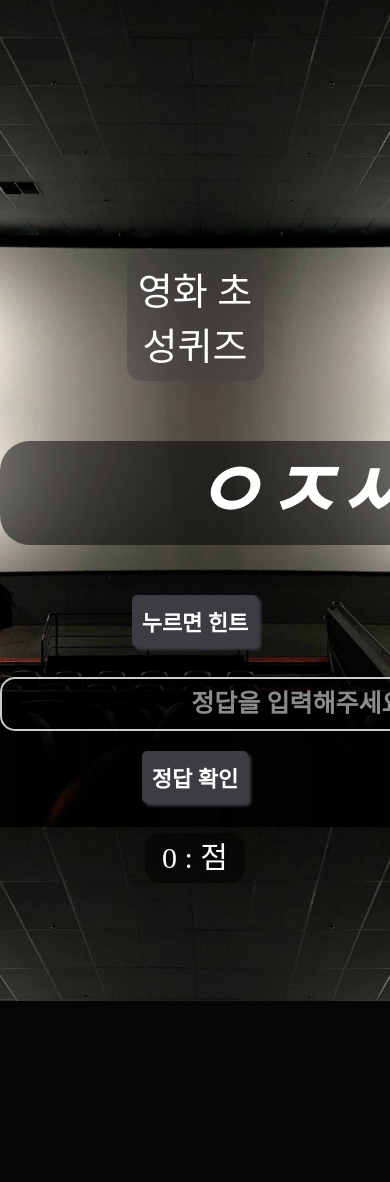
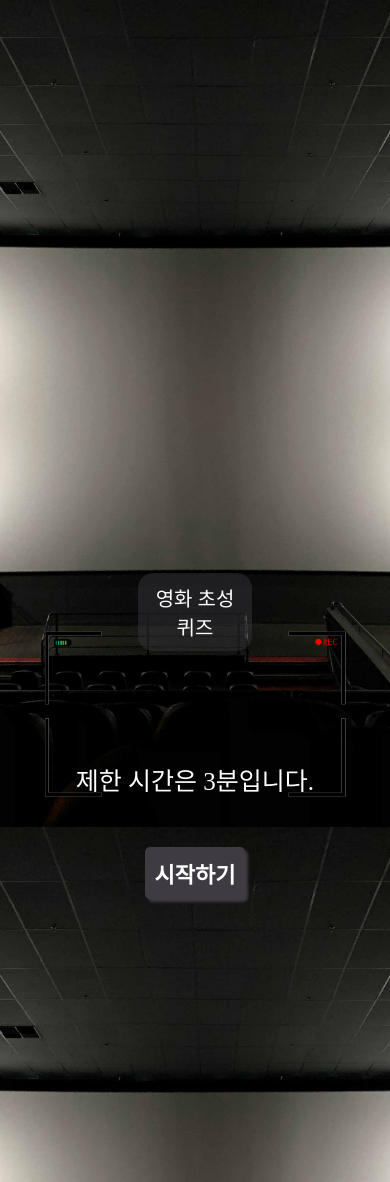
Before and after one commit to audgns722/webs2024, a PHP site: page /javascript/quiz/quizMovie.html in a window 390 px wide; the page is wider, and only the part inside the window is pictured. Shown: the part 1705-2887 px from the top of that part. Before the commit the page ends 2706 px from the top of that part, so only its background shows below. Run offline with PHP 8.4, Linux system fonts and the light colour scheme; some libraries are stand-ins or nearby versions; some web fonts are replaced.

Commit message:
230925
반응형처리

```diff
--- a/javascript/quiz/assets/css/movie.css
+++ b/javascript/quiz/assets/css/movie.css
@@ -35,7 +50,7 @@ body {
 .quiz__wrap {
     top: 0;
     left: 0;
-    margin-top: 5%;
+    margin-top: 13%;
     width: 100%;
     height: 100%;
     display: flex;
@@ -63,11 +78,15 @@ body {
 
 .background {
     position: absolute;
-    width: 100%;
-    height: 100%;
+    width: 90%;
+    height: 90%;
     background-image: url(../img/moviebg.png);
     background-size: contain;
     background-repeat: no-repeat;
+    background-position: center center;
+    top: 40%;
+    left: 50%;
+    transform: translate(-50%, -50%);
     animation: blink 0.7s infinite; /* 1초 간격으로 애니메이션을 반복함 */
 
 }
@@ -87,6 +106,69 @@ body {
     /* padding: 100px 0; */
     margin-top: 250px;
 }
+
+#header__start {
+    width: 100%;
+    height: 700px;
+    margin-top: 200px;
+    color: white;
+    font-size: 60px;
+    text-align: center;
+    position: relative;
+}
+.start h2 {
+    padding: 10px;
+    width: 30%;
+    font-size: 38px;
+    background-color: #3e3b4368;
+    color: #fff;
+    border-radius: 15px;
+    text-align: center;
+    font-weight: 500;
+}
+.start__bg {
+    position: absolute;
+    width: 80%;
+    height: 80%;
+    background-image: url(../img/moviebg.png);
+    background-size: contain;
+    background-repeat: no-repeat;
+    background-position: center center;
+    top: 33%;
+    left: 50%;
+    transform: translate(-50%, -50%);
+}
+.start p {
+    margin-top: 8%;
+    font-size: 45px;
+}
+.start__btn {
+    margin-top: 50px;
+    font-size: 22px;
+    border-radius: 5px;
+    padding: 10px 10px;
+    background-color: #3E3B43;
+    color: #fff;
+    font-weight: 800;
+    border: none;
+    cursor: pointer;
+    box-shadow: 3px 3px 3px #3E3B43;
+    transition: all 0.3;
+
+}
+.start__btn:hover {
+    margin-top: 50px;
+    font-size: 22px;
+    border-radius: 5px;
+    padding: 10px 10px;
+    background-color: #331c59;
+    color: #ffffff;
+    font-weight: 800;
+    border: none;
+    cursor: pointer;
+    box-shadow: 3px 3px 3px #3E3B43;
+}
+
 .userScore {
     width: 100%;
     height: 100px;
@@ -120,7 +202,6 @@ body {
     background-repeat: no-repeat;
     background-position: center center; */
     margin-top: 60px;
-    padding-right: 15px;
     width: 600px;
     font-size: 500%;
     line-height: 1.3;
@@ -306,3 +416,90 @@ body {
     text-align: center;
     color: #fff;
 }
+@media (max-width : 980px) {
+    .start h2 {
+        font-size: 28px;
+        margin-top: 100px;
+    }
+    .start p {
+        font-size: 40px;
+        margin-top: 100px;
+    }
+    .skip__btn {
+        bottom: -40px;
+        right: 45px;
+        font-size: 16px;
+    }
+    .skip__btn:hover {
+        bottom: -40px;
+        right: 45px;
+        font-size: 16px;
+    }
+    .next__btn {
+        bottom: -85px;
+        right: 45px;
+        font-size: 16px;
+    }
+    .next__btn:hover {
+        bottom: -85px;
+        right: 45px;
+        font-size: 16px;
+    }
+    .header__title {
+        margin-top: 105px;
+    }
+    .header__title p {
+        font-size: 35px;
+    }
+    .quiz__question {
+        font-size: 400%;
+        width: 60%;
+    }
+    .hint .hint__text {
+        font-size: 16px;
+        width: 60%;
+    }
+    .quiz__input input {
+        width: 60%;
+    }
+    .answer__text {
+        width: 60%;
+    }
+    .quiz__timer > input[type=text] {
+        font-size: 30px;
+        padding: 0 10px;
+    }
+}
+@media (max-width : 850px) {
+    .quiz__question {
+        font-size: 300%;
+
+    }
+    .header__title {
+        margin-top: 105px;
+    }
+    .header__title p {
+        font-size: 30px;
+    }
+}
+@media (max-width : 720px) {
+    .start h2 {
+        font-size: 20px;
+        margin-top: 140px;
+    }
+    .start p {
+        font-size: 25px;
+        margin-top: 110px;
+    }
+    .header__title p {
+        font-size: 25px;
+    }
+    .quiz__question {
+        font-size: 200%;
+        width: 60%;
+    }
+    .hint .hint__text {
+        font-size: 16px;
+        width: 60%;
+    }
+}
--- a/javascript/quiz/quizMovie.html
+++ b/javascript/quiz/quizMovie.html
@@ -1,5 +1,6 @@
 <!DOCTYPE html>
 <html lang="ko">
+
 <head>
     <meta charset="UTF-8">
     <meta name="viewport" content="width=device-width, initial-scale=1.0">
@@ -31,6 +32,7 @@
         }
     </style>
 </head>
+
 <body>
     <header id="header">
         <div id="header__inner" class="none">
@@ -38,7 +40,6 @@
             <h3 class="ranking"></h3>
             <p class="userScore"></p>
         </div>
-    </header>
         <section id="img" class="parallax__item">
             <div class="parallax__item__img-container">
                 <div class="box">
@@ -51,8 +52,21 @@
                 </div>
             </div>
         </section>
+    </header>
+
     <main id="main">
         <div class="quiz__wrap">
+            <div id="header__start">
+                <div class="container">
+                    <div class="start__bg">
+                        <div class="start">
+                            <h2>영화 초성퀴즈</h2>
+                            <p>제한 시간은 3분입니다.</p>
+                            <button class="start__btn">시작하기</button>
+                        </div>
+                    </div>
+                </div>
+            </div>
         </div>
     </main>
     <script src="https://cdnjs.cloudflare.com/ajax/libs/gsap/3.12.2/gsap.min.js"></script>
@@ -78,134 +92,140 @@
         // 선택자
         const quizWrap = document.querySelector(".quiz__wrap");
         let totalScore = 0;
+        const Start = document.querySelector("#header__start");
+        const quizStBtn = document.querySelector(".start__btn");
+
+
+
+
 
         // 문제 정보
         const quiz = [
             {
-                infoTitle : "영화 초성퀴즈",
-                infoQuestion : "ㅇㅈㅆ",
-                infoHint : "충치가 몇개냐? 나 전당포한다. 금이빨 빼고 모조리 씹어먹어줄게",
-                infoAnswer : "아저씨",
+                infoTitle: "영화 초성퀴즈",
+                infoQuestion: "ㅇㅈㅆ",
+                infoHint: "충치가 몇개냐? 나 전당포한다. 금이빨 빼고 모조리 씹어먹어줄게",
+                infoAnswer: "아저씨",
             },
             {
-                infoTitle : "영화 초성퀴즈",
-                infoQuestion : "ㅇㅅㅌ",
-                infoHint : "구조신호 따따따 따 따 따 따따따",
-                infoAnswer : "엑시트",
+                infoTitle: "영화 초성퀴즈",
+                infoQuestion: "ㅇㅅㅌ",
+                infoHint: "구조신호 따따따 따 따 따 따따따",
+                infoAnswer: "엑시트",
             },
             {
-                infoTitle : "영화 초성퀴즈",
-                infoQuestion : "ㅇㅌㅅㅌㄹ",
-                infoHint : "크리스토퍼 놀란 감독, 우주여행, ",
-                infoAnswer : "인터스텔라",
+                infoTitle: "영화 초성퀴즈",
+                infoQuestion: "ㅇㅌㅅㅌㄹ",
+                infoHint: "크리스토퍼 놀란 감독, 우주여행, ",
+                infoAnswer: "인터스텔라",
             },
             {
-                infoTitle : "영화 초성퀴즈",
-                infoQuestion : "ㅇㅅ",
-                infoHint : "일제강점기, 사람들한테서 잊혀지겠죠? 미안합니다...",
-                infoAnswer : "암살",
+                infoTitle: "영화 초성퀴즈",
+                infoQuestion: "ㅇㅅ",
+                infoHint: "일제강점기, 사람들한테서 잊혀지겠죠? 미안합니다...",
+                infoAnswer: "암살",
             },
             {
-                infoTitle : "영화 초성퀴즈",
-                infoQuestion : "ㅌㅉ",
-                infoHint : "싸늘하다. 가슴에 비수가 날라와 꽂히다...",
-                infoAnswer : "타짜",
+                infoTitle: "영화 초성퀴즈",
+                infoQuestion: "ㅌㅉ",
+                infoHint: "싸늘하다. 가슴에 비수가 날라와 꽂히다...",
+                infoAnswer: "타짜",
             },
             {
-                infoTitle : "영화 초성퀴즈",
-                infoQuestion : "ㅎㅇㄷ",
-                infoHint : "부산, 설경구 하지원 이민기",
-                infoAnswer : "해운대",
+                infoTitle: "영화 초성퀴즈",
+                infoQuestion: "ㅎㅇㄷ",
+                infoHint: "부산, 설경구 하지원 이민기",
+                infoAnswer: "해운대",
             },
             {
-                infoTitle : "영화 초성퀴즈",
-                infoQuestion : "ㅇㄷㅂㅇ",
-                infoHint : "누구냐 넌?, 산낙지 군만두",
-                infoAnswer : "올드보이",
+                infoTitle: "영화 초성퀴즈",
+                infoQuestion: "ㅇㄷㅂㅇ",
+                infoHint: "누구냐 넌?, 산낙지 군만두",
+                infoAnswer: "올드보이",
             },
             {
-                infoTitle : "영화 초성퀴즈",
-                infoQuestion : "ㅇㄴㅅㄹ",
-                infoHint : "달구지, 소로 농사짓는 할아버지",
-                infoAnswer : "워낭소리",
+                infoTitle: "영화 초성퀴즈",
+                infoQuestion: "ㅇㄴㅅㄹ",
+                infoHint: "달구지, 소로 농사짓는 할아버지",
+                infoAnswer: "워낭소리",
             },
             {
-                infoTitle : "영화 초성퀴즈",
-                infoQuestion : "ㅇㅋㅌㄷㅁㄱ",
-                infoHint : "6.25전쟁, 야아~ 눈이다야~, 근데있잖어 쟈들하고 친구나?",
-                infoAnswer : "웰컴투동막골",
+                infoTitle: "영화 초성퀴즈",
+                infoQuestion: "ㅇㅋㅌㄷㅁㄱ",
+                infoHint: "6.25전쟁, 야아~ 눈이다야~, 근데있잖어 쟈들하고 친구나?",
+                infoAnswer: "웰컴투동막골",
             },
             {
-                infoTitle : "영화 초성퀴즈",
-                infoQuestion : "ㅊㅈㅎㄱㅈㅆ",
-                infoHint : "이영애 최민식 주연, 너나 잘하세요",
-                infoAnswer : "친절한금자씨",
+                infoTitle: "영화 초성퀴즈",
+                infoQuestion: "ㅊㅈㅎㄱㅈㅆ",
+                infoHint: "이영애 최민식 주연, 너나 잘하세요",
+                infoAnswer: "친절한금자씨",
             },
             {
-                infoTitle : "영화 초성퀴즈",
-                infoQuestion : "ㅇㅂㅌ",
-                infoHint : "인류의 마지막 희망, 행성 판도라!, 나비족",
-                infoAnswer : "아바타",
+                infoTitle: "영화 초성퀴즈",
+                infoQuestion: "ㅇㅂㅌ",
+                infoHint: "인류의 마지막 희망, 행성 판도라!, 나비족",
+                infoAnswer: "아바타",
             },
             {
-                infoTitle : "영화 초성퀴즈",
-                infoQuestion : "ㅇㅇㅇㅁ",
-                infoHint : "",
-                infoAnswer : "아이언맨",
+                infoTitle: "영화 초성퀴즈",
+                infoQuestion: "ㅇㅇㅇㅁ",
+                infoHint: "",
+                infoAnswer: "아이언맨",
             },
             {
-                infoTitle : "영화 초성퀴즈",
-                infoQuestion : "ㅋㅍㅍㄷ",
-                infoHint : "",
-                infoAnswer : "쿵푸팬더",
+                infoTitle: "영화 초성퀴즈",
+                infoQuestion: "ㅋㅍㅍㄷ",
+                infoHint: "",
+                infoAnswer: "쿵푸팬더",
             },
             {
-                infoTitle : "영화 초성퀴즈",
-                infoQuestion : "ㄱㄱㄷㅍ",
-                infoHint : "",
-                infoAnswer : "국가대표",
+                infoTitle: "영화 초성퀴즈",
+                infoQuestion: "ㄱㄱㄷㅍ",
+                infoHint: "",
+                infoAnswer: "국가대표",
             },
             {
-                infoTitle : "영화 초성퀴즈",
-                infoQuestion : "ㅌㅇㅌㄴ",
-                infoHint : "",
-                infoAnswer : "타이나틱",
+                infoTitle: "영화 초성퀴즈",
+                infoQuestion: "ㅌㅇㅌㄴ",
+                infoHint: "",
+                infoAnswer: "타이나틱",
             },
             {
-                infoTitle : "영화 초성퀴즈",
-                infoQuestion : "ㅌㄹㅅㅍㅁ",
-                infoHint : "",
-                infoAnswer : "트랜스포머",
+                infoTitle: "영화 초성퀴즈",
+                infoQuestion: "ㅌㄹㅅㅍㅁ",
+                infoHint: "",
+                infoAnswer: "트랜스포머",
             },
             {
-                infoTitle : "영화 초성퀴즈",
-                infoQuestion : "ㅅㄱㅇㅊ",
-                infoHint : "",
-                infoAnswer : "설국열차",
+                infoTitle: "영화 초성퀴즈",
+                infoQuestion: "ㅅㄱㅇㅊ",
+                infoHint: "",
+                infoAnswer: "설국열차",
             },
             {
-                infoTitle : "영화 초성퀴즈",
-                infoQuestion : "ㄴㅂㅈㄷ",
-                infoHint : "",
-                infoAnswer : "내부자들",
+                infoTitle: "영화 초성퀴즈",
+                infoQuestion: "ㄴㅂㅈㄷ",
+                infoHint: "",
+                infoAnswer: "내부자들",
             },
             {
-                infoTitle : "영화 초성퀴즈",
-                infoQuestion : "ㅂㅈㄷㅅ",
-                infoHint : "",
-                infoAnswer : "범죄도시",
+                infoTitle: "영화 초성퀴즈",
+                infoQuestion: "ㅂㅈㄷㅅ",
+                infoHint: "",
+                infoAnswer: "범죄도시",
             },
             {
-                infoTitle : "영화 초성퀴즈",
-                infoQuestion : "ㄴㅇㅇㄹㅇ",
-                infoHint : "",
-                infoAnswer : "너의이름은",
+                infoTitle: "영화 초성퀴즈",
+                infoQuestion: "ㄴㅇㅇㄹㅇ",
+                infoHint: "",
+                infoAnswer: "너의이름은",
             },
             {
-                infoTitle : "영화 초성퀴즈",
-                infoQuestion : "ㅊㅈㅂㄱㅎ",
-                infoHint : "",
-                infoAnswer : "최종병길활",
+                infoTitle: "영화 초성퀴즈",
+                infoQuestion: "ㅊㅈㅂㄱㅎ",
+                infoHint: "",
+                infoAnswer: "최종병길활",
             },
         ];
         // 현재 풀고 있는 문제 번호와 남은 문제 수
@@ -239,11 +259,16 @@
                                 <div class="next__button">
                                     <button class="next__btn none">다음 문제</button>
                                 </div>
+                                <div class="skip">
+                                    <button class="skip__btn">모르겠다</button>
+                                </div>
                             </div>
                             <div class="quiz__score">${totalScore} : 점</div>
                         </div>
                     </div>
-                    <div class="quiz_foot"></div>
+                    <p class="quiz__timer">
+                        <input id="Timer" type="text" value="" readonly/>
+                    </p>
                     <!-- //quiz__main -->
                 </div>
                 `;
@@ -272,6 +297,8 @@ quizInput.addEventListener("keyup", (event) => {
             const quizAnswerBtn = quizWrap.querySelector(".answer__btn");
             const nextBtn = quizWrap.querySelector(".next__btn");
             const quizHint = quizWrap.querySelector(".hint__text");
+            const skipBtn = quizWrap.querySelector(".skip__btn");
+
             // 힌트 확인하기
             quizhintBtn.addEventListener("click", () => {
                 quizhintBtn.classList.add("none");
@@ -285,14 +312,14 @@ quizInput.addEventListener("keyup", (event) => {
                 const useAnswer = quizInput.value;
                 const quizQuestion = quizWrap.querySelector(".quiz__question");
 
-            if(useAnswer.length < 0 || useAnswer == ""){
+                if (useAnswer.length < 0 || useAnswer == "") {
                     alert("답을 적어주세요");
-            }else{
-                if(useAnswer == quiz[index].infoAnswer){
+                } else {
+                    if (useAnswer == quiz[index].infoAnswer) {
                         quizElement.classList.add("correct");
                         totalScore++;
                         quizQuestion.classList.add("correct");
-                }else{
+                    } else {
                         quizElement.classList.add("wrong");
                         quizQuestion.classList.add("wrong");
                     }
@@ -305,12 +332,12 @@ quizInput.addEventListener("keyup", (event) => {
             });
             // 다음 문제 버튼
             nextBtn.addEventListener("click", () => {
-            if(currentIndex < quiz.length-1){
+                if (currentIndex < quiz.length - 1) {
                     nextBtn.classList.add("none");
                     quizAnswerBtn.classList.remove("none");
                     currentIndex++;
                     updataQuiz(currentIndex);
-            }else{
+                } else {
                     alert("퀴즈가 종료되었습니다.");
                     // quizScore.textContent = `총 점수: ${totalScore}`;
                     nextBtn.classList.remove("none");
@@ -328,10 +355,50 @@ quizInput.addEventListener("keyup", (event) => {
 
                 }
             });
+
+            // 넘어가기 버튼
+            skipBtn.addEventListener("click", () => {
+                if (currentIndex < quiz.length - 1) {
+                    currentIndex++;
+                    updataQuiz(currentIndex);
+                } else {
+                    alert("퀴즈가 종료되었습니다.");
+                    // quizScore.textContent = `총 점수: ${totalScore}`;
+                    nextBtn.classList.remove("none");
+                    quizAnswerBtn.classList.add("none");
+                }
+            });
         }
 
-        // 시간제한
-        setTimeout(() => {
+
+
+        quizStBtn.addEventListener("click", function () {
+            updataQuiz(currentIndex);
+
+
+
+            // 타이머
+            let time = 180000;
+            let min = 3;
+            let sec = 60;
+
+            Timer.value = "제한 시간 " + min + ":" + '00';
+            function TIMER() {
+                PLAYTIME = setInterval(function () {
+                    time = time - 1000;
+                    min = time / (60 * 1000);
+                    if (sec > 0) {
+                        sec = sec - 1;
+                        Timer.value = "남은 시간 " + Math.floor(min) + ':' + sec;
+                    }
+                    if (sec === 0) {
+                        sec = 60;
+                        Timer.value = "남은 시간 " + Math.floor(min) + ':' + '00';
+                    }
+                }, 1000);
+            }
+            TIMER();
+            setTimeout(function () {
                 const userScore = document.querySelector(".userScore");
                 const posterAnimation = document.querySelector(".parallax__item");
                 const header__title = document.getElementById("header__inner");
@@ -342,22 +409,46 @@ quizInput.addEventListener("keyup", (event) => {
                 quizWrap.classList.add("none");
                 header__title.classList.remove("none");
                 userScore.innerText = "총 점수: " + totalScore + "점";
-            if(totalScore >= 15){
+                if (totalScore >= 15) {
                     userRanking.innerText = "당신의 등급 : 최고";
-            } else if(totalScore > 10){
+                } else if (totalScore > 10) {
                     userRanking.innerText = "당신의 등급 : 고수";
-            } else if(totalScore >= 5){
+                } else if (totalScore >= 5) {
                     userRanking.innerText = "당신의 등급 : 중수";
                 } else {
                     userRanking.innerText = "당신의 등급 : 하수";
                 }
-        }, 300000)
+                clearInterval(PLAYTIME);
+            }, 180000);
 
-        //페이지가 로드된 후 실행
-        document.addEventListener("DOMContentLoaded", () => {
-            updataQuiz(currentIndex);
+            // 시간제한
+            // setTimeout(() => {
+            //     const userScore = document.querySelector(".userScore");
+            //     const posterAnimation = document.querySelector(".parallax__item");
+            //     const header__title = document.getElementById("header__inner");
+            //     const userRanking = document.querySelector(".ranking");
+            //     posterAnimation.classList.add("timeOut");
+            //     posterAnimation.classList.add("none");
+            //     quizWrap.classList.add("timeOut");
+            //     quizWrap.classList.add("none");
+            //     header__title.classList.remove("none");
+            //     userScore.innerText = "총 점수: " + totalScore + "점";
+            //     if (totalScore >= 15) {
+            //         userRanking.innerText = "당신의 등급 : 최고";
+            //     } else if (totalScore > 10) {
+            //         userRanking.innerText = "당신의 등급 : 고수";
+            //     } else if (totalScore >= 5) {
+            //         userRanking.innerText = "당신의 등급 : 중수";
+            //     } else {
+            //         userRanking.innerText = "당신의 등급 : 하수";
+            //     }
+            // }, 10000)
+
+            Start.classList.add("none");
+
         });
 
     </script>
 </body>
+
 </html>
```
Also changed, not shown: other parts of javascript/quiz/assets/css/movie.css (+46 -2 lines). Lines whose indentation alone changed are shown as unchanged.
